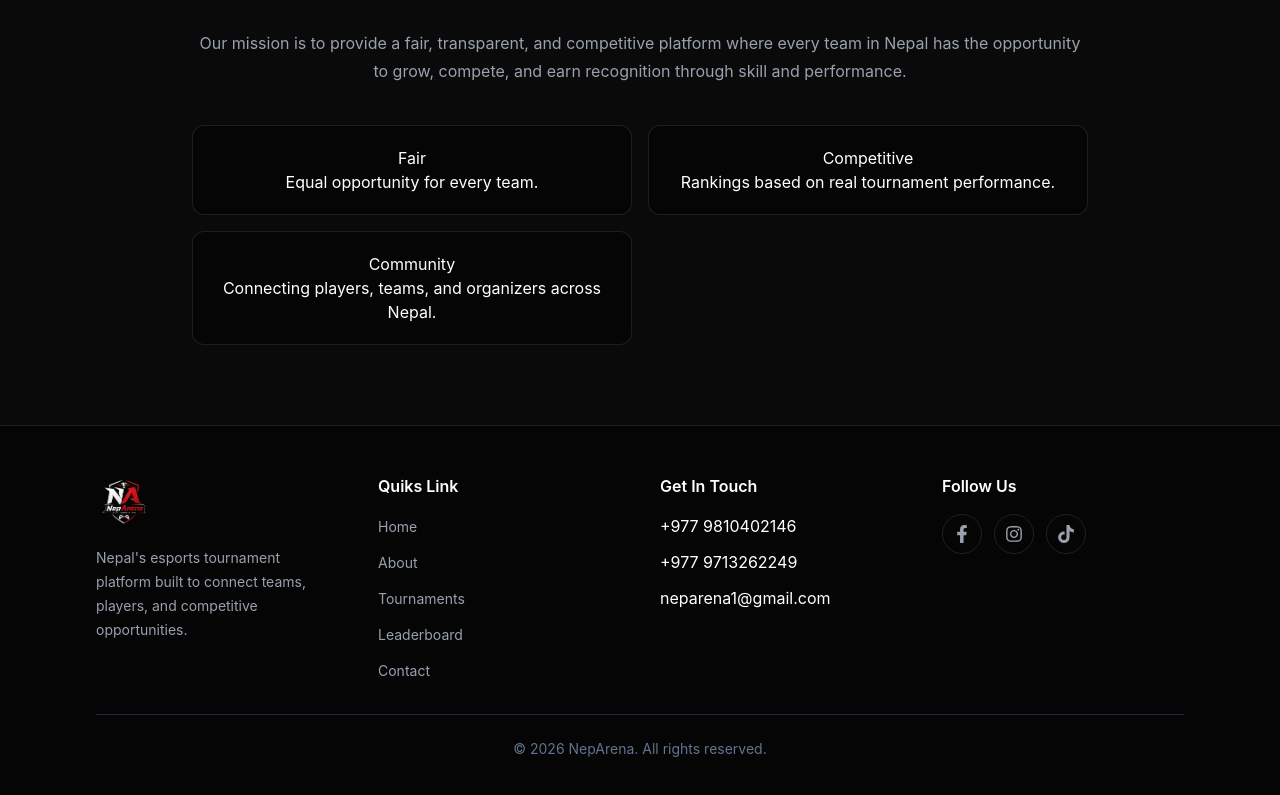
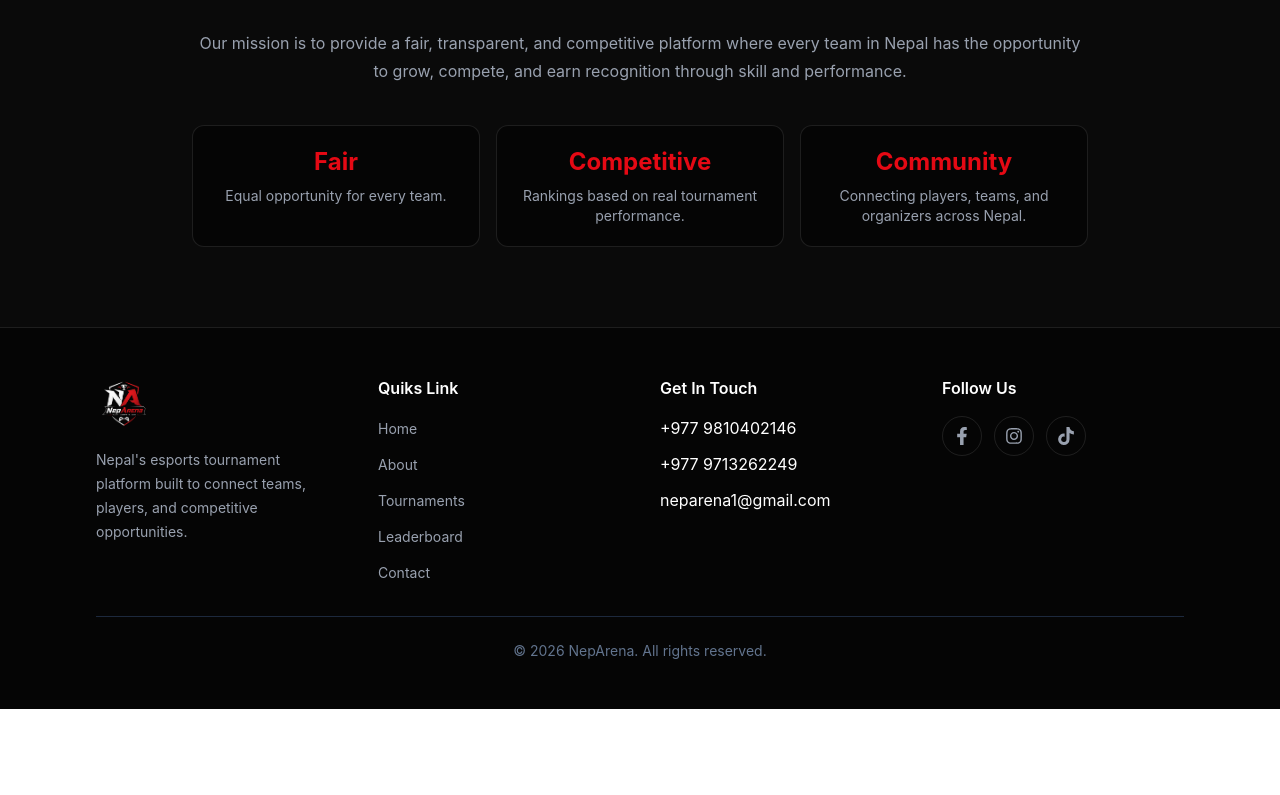
Before and after one commit to Sugam112stha/NepArena, a React (Vite) app: page /About in a window 1280 px wide. Shown: the part 1039-1834 px from the top of the page. After the commit the page ends 1748 px from the top, so only its background shows below. Built offline with nearby package versions, Linux system fonts and the light colour scheme.

Commit message:
Mission section has completed

```diff
--- a/src/pages/About.tsx
+++ b/src/pages/About.tsx
@@ -77,30 +77,30 @@ const About = () => {
             compete, and earn recognition through skill and performance.
           </p>
 
-          <div className="grid mt-10 gap-4 sm:grid-cols-2">
+          <div className="grid mt-10 gap-4 sm:grid-cols-2 lg:grid-cols-3">
             <div className="rounded-xl border border-white/10 bg-[#050505] p-5">
-              <h3 className="">
+              <h3 className="text-2xl font-bold text-[#E50914]">
                 Fair
               </h3>
-              <p>
+              <p className="mt-2 text-sm text-gray-400">
                 Equal opportunity for every team.
               </p>
             </div>
 
             <div className="rounded-xl border border-white/10 bg-[#050505] p-5">
-            <h3>
+            <h3 className="text-2xl font-bold text-[#E50914]">
               Competitive
             </h3>
-            <p>
+            <p className="mt-2 text-sm text-gray-400">
               Rankings based on real tournament performance.
             </p>
             </div>
 
             <div className="rounded-xl border border-white/10 bg-[#050505] p-5">
-              <h3>
+              <h3 className="text-2xl font-bold text-[#E50914]">
                 Community
               </h3>
-              <p>
+              <p className="mt-2 text-sm text-gray-400">
                 Connecting players, teams, and organizers across Nepal.
               </p>
             </div>
```
